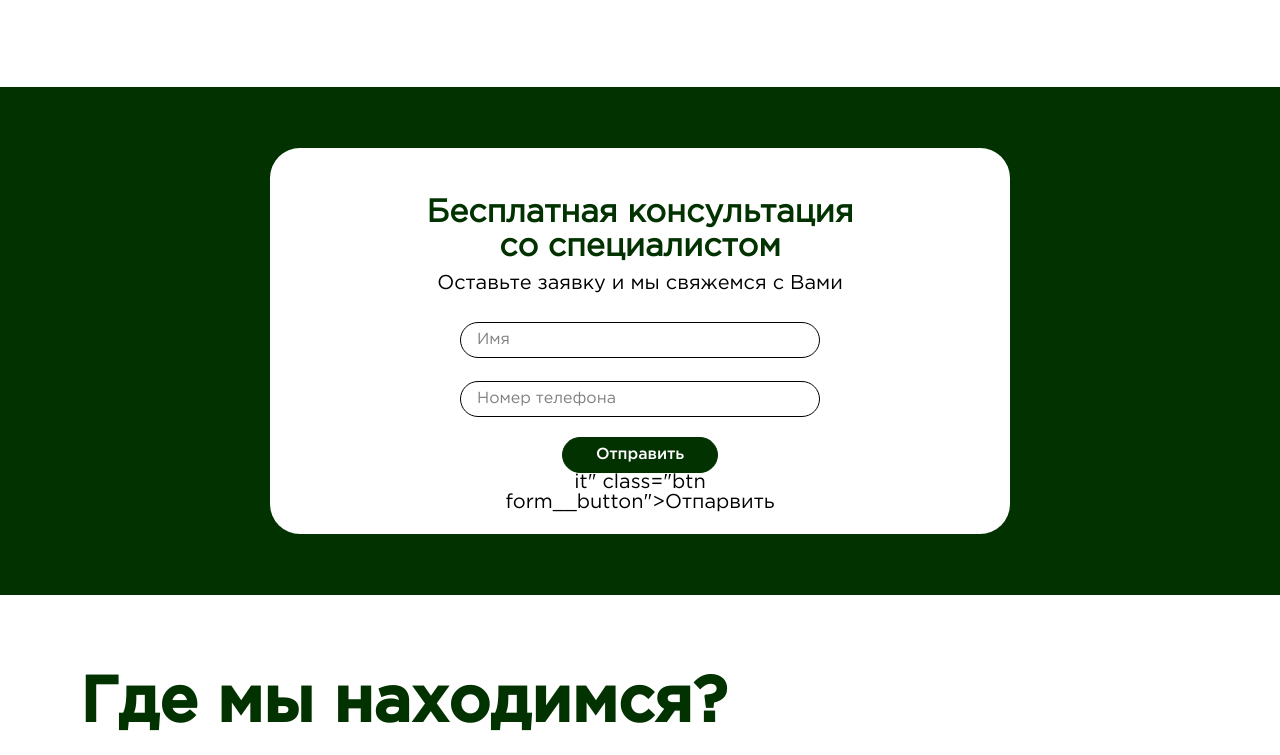
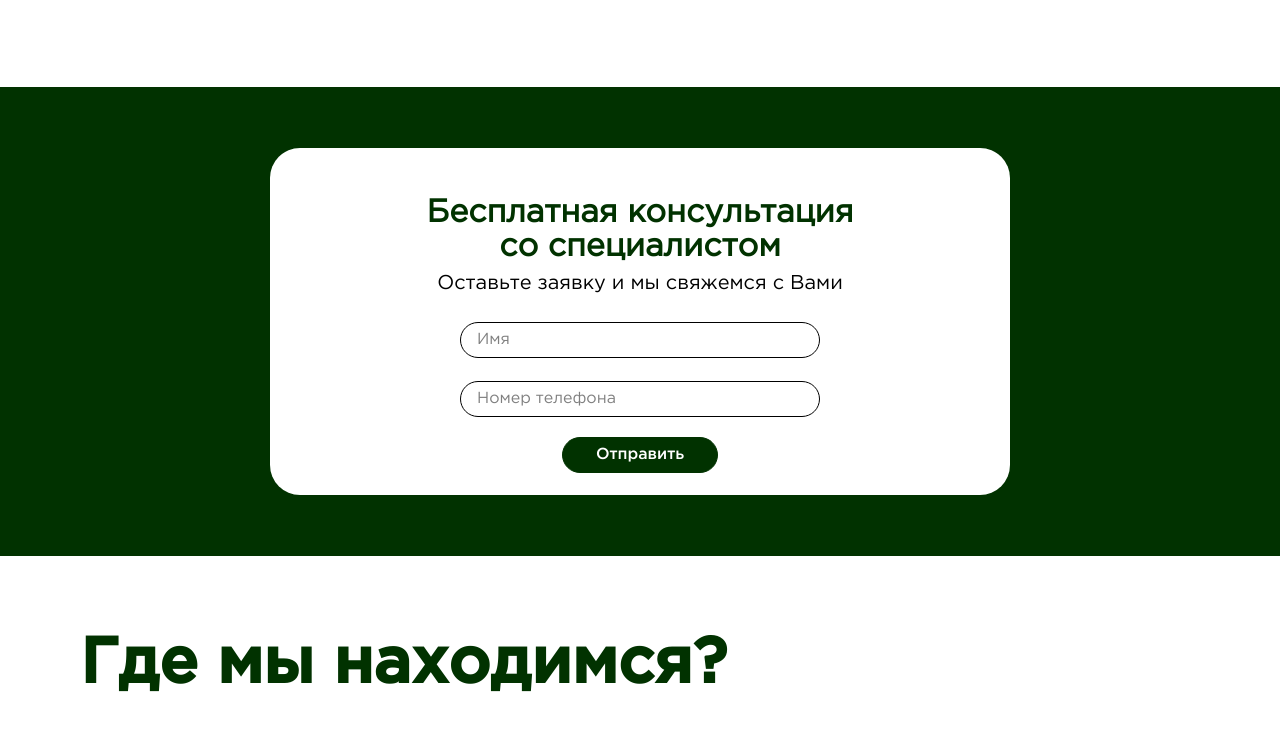
Before and after one commit to lullabellyy/igora_1, a website: page index.html in a window 1280 px wide. Shown: the part 2896-3651 px from the top of the page. Drawn offline with nearby package versions, Linux system fonts and the light colour scheme; files whose address does not match are found by name.

Commit message:
index.html

```diff
--- a/index.html
+++ b/index.html
@@ -319,7 +319,7 @@
 						<form action="/api/submit" method="POST">
 							<input autocomplete="off" type="text" name="name" data-value="Имя" placeholder="Имя" class="input" required>
   							<input autocomplete="off" type="tel" name="fone" data-value="Номер телефона" placeholder="Номер телефона" class="input" required>
-  							<button type="submit" class="btn form__button">Отправить</button>it" class="btn form__button">Отпарвить</button>
+  							<button type="submit" class="btn form__button">Отправить</button>
 						</form>
 					</div>
 				</div>
```
